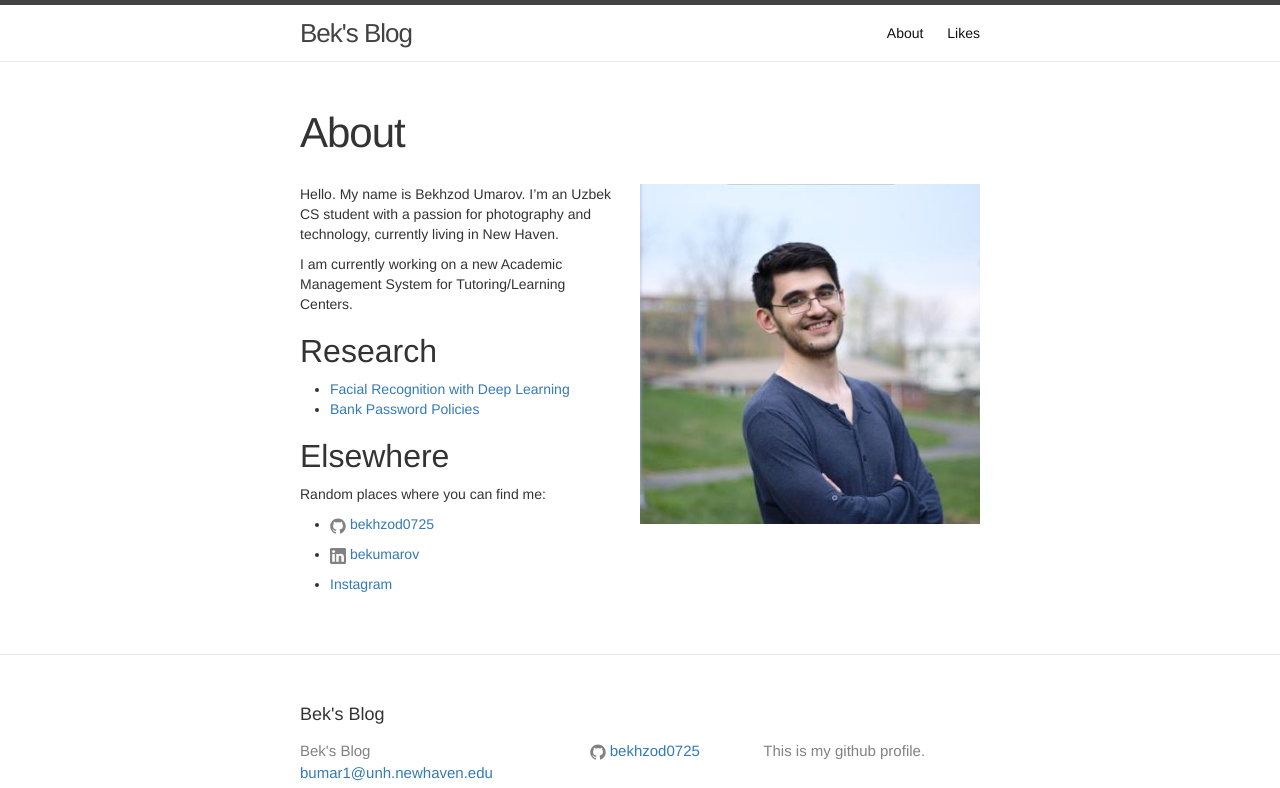
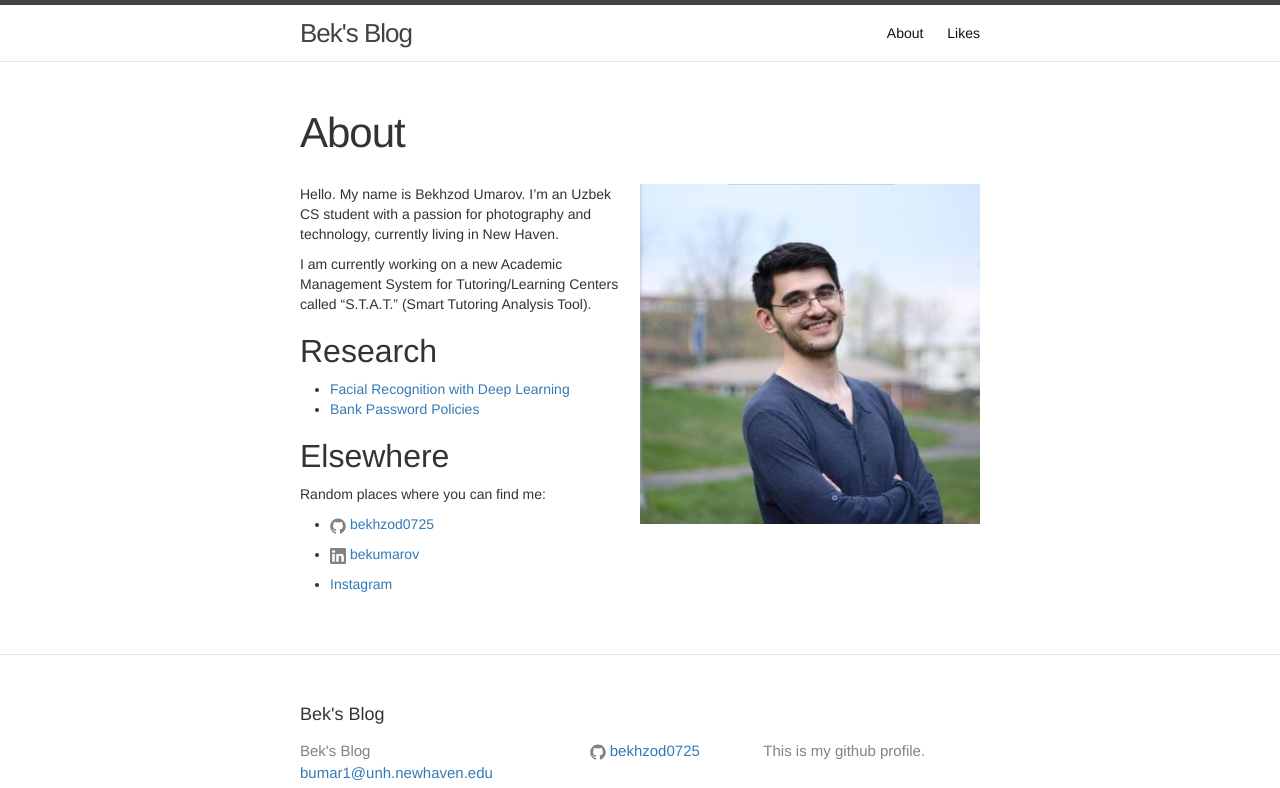
Before and after one commit to bekhzod0725/bekhzod0725.github.io, a Jekyll site: the page built from about.md, in a window 1280 px wide. Shown: the top 788 px of the page. Built offline with Jekyll 4.4.1, drawn with Linux system fonts in a browser that asks for light colours; grey boxes are pictures that could not be loaded.

Commit message:
update info about S.T.A.T.

```diff
--- a/about.md
+++ b/about.md
@@ -8,7 +8,7 @@ permalink: /about/
 
 Hello. My name is Bekhzod Umarov. I'm an Uzbek CS student with a passion for photography and technology, currently living in New Haven.
 
-I am currently working on a new Academic Management System for Tutoring/Learning Centers.
+I am currently working on a new Academic Management System for Tutoring/Learning Centers called "S.T.A.T." (Smart Tutoring Analysis Tool).
 
 ## Research
 - [Facial Recognition with Deep Learning](/assets/facial_recognition_paper.pdf){:target="_blank"}
```
